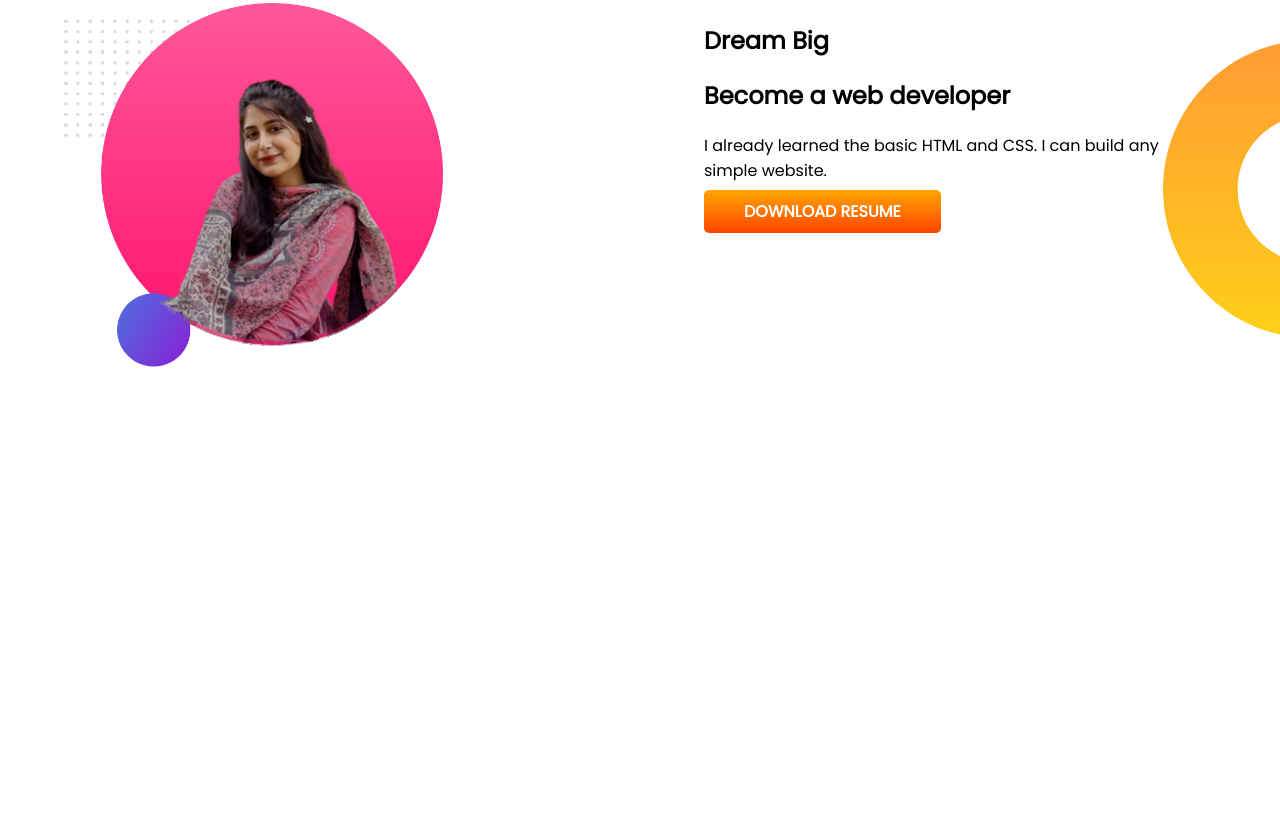
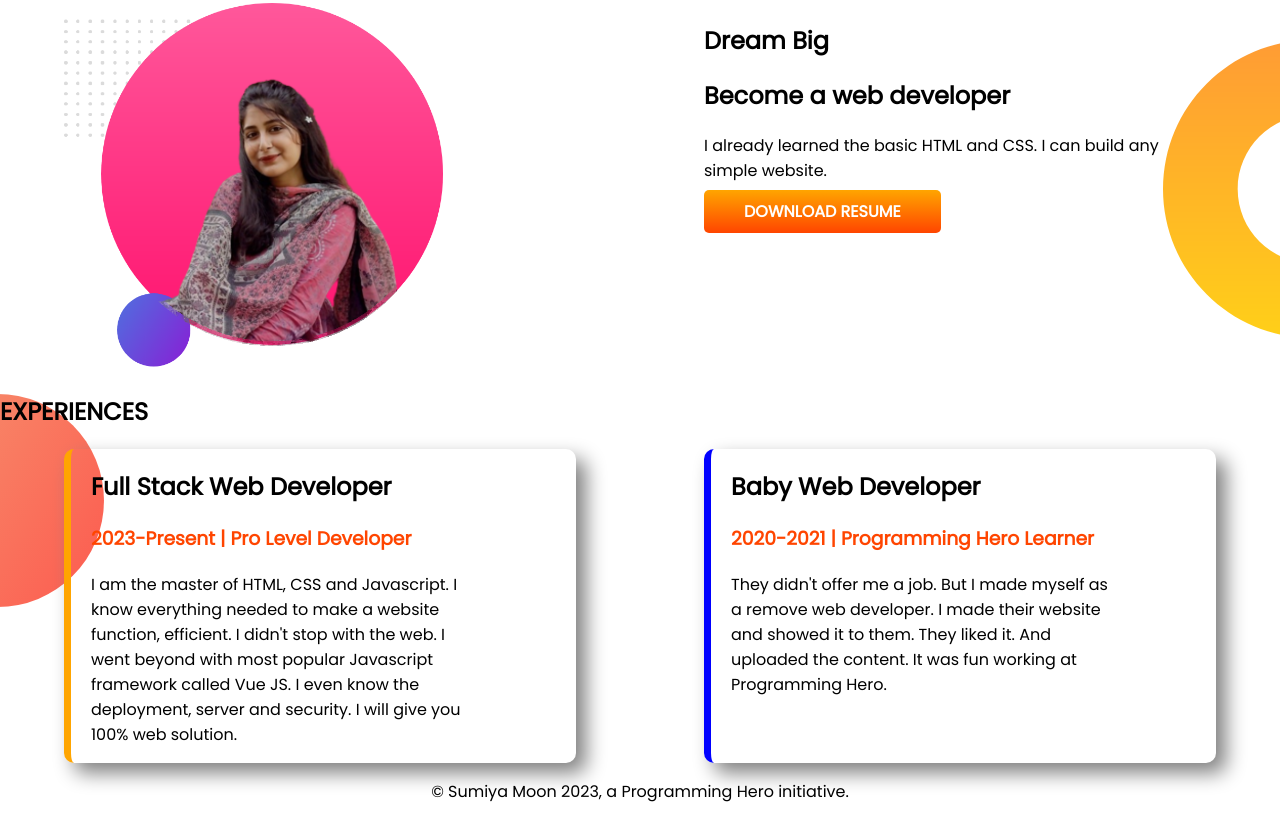
Before and after one commit to sumiyamoon05/developer-portfolio, a plain HTML site: page index.html in a window 1280 px wide. Shown: the part 430-1250 px from the top of the page. Before the commit the page ends 804 px from the top, so only its background shows below. Drawn offline with Linux system fonts and the light colour scheme.

Commit message:
final commit

```diff
--- a/index.html
+++ b/index.html
@@ -1,5 +1,6 @@
 <!DOCTYPE html>
 <html lang="en">
+
 <head>
     <meta charset="UTF-8">
     <meta http-equiv="X-UA-Compatible" content="IE=edge">
@@ -10,20 +11,22 @@
     <link href="https://fonts.googleapis.com/css2?family=Poppins&display=swap" rel="stylesheet">
     <link rel="stylesheet" href="style.css">
 </head>
+
 <body>
-<section class="top-banner">
+    <section class="top-banner flexiable-container">
         <div class="half-width">
             <h1>Welcome To</h1>
             <h1><span class="name-color">Sumiya Moon</span> World!</h1>
             <h3>Web Developer</h3>
-        <p>I am an enthusiastic, flexible and friendly University student looking for new opportunities. I have excelled teamwork skills and positive approach. </p>
+            <p>I am an enthusiastic, flexible and friendly University student looking for new opportunities. I have
+                excelled teamwork skills and positive approach. </p>
             <a class="link-button" target="_blank" href="https://github.com/sumiyamoon05">HIRE ME</a>
         </div>
         <div class="half-width">
             <img src="images/moon1-bg.png" alt="">
         </div>
     </section>
-<section class="second-banner">
+    <section class="second-banner flexiable-container">
         <div class="half-width">
             <img src="images/moon2-bg.png" alt="">
         </div>
@@ -36,5 +39,28 @@
         </div>
 
     </section>
+    <section class="last-class">
+        <h1>EXPERIENCES</h1>
+        <div class="flexiable-container">
+            <div id="full-developer" class="half-width experience-item">
+                <h1 > Full Stack Web Developer</h1>
+                <h3 class="name-color">2023-Present | Pro Level Developer</h3>
+                <p>I am the master of HTML, CSS and Javascript. I know everything needed to make a website function,
+                    efficient. I didn't stop with the web. I went beyond with most popular Javascript framework called
+                    Vue
+                    JS. I even know the deployment, server and security. I will give you 100% web solution.</p>
+            </div>
+            <div id="baby-developer" class="half-width experience-item">
+                <h1 >Baby Web Developer</h1>
+                <h3 class="name-color">2020-2021 | Programming Hero Learner</h3>
+                <p>They didn't offer me a job. But I made myself as a remove web developer. I made their website and
+                    showed it to them. They liked it. And uploaded the content. It was fun working at Programming Hero.
+                </p>
+            </div>
+        </div>
+    </section>
 </body>
+<footer>
+    <p>© Sumiya Moon 2023, a Programming Hero initiative.</p>
+</footer>
 </html>
--- a/style.css
+++ b/style.css
@@ -1,49 +1,81 @@
-body{
+body {
     font-family: 'Poppins', sans-serif;
     margin: 0;
 }
-h1{
+
+h1 {
     font-size: 100pxs;
 }
-.name-color{
+
+.name-color {
     color: orangered;
     font-weight: 700;
 }
-section{
+
+.flexiable-container {
     display: flex;
 }
-.half-width{
+
+.half-width {
     width: 50%;
     padding-left: 5%;
     padding-right: 8%;
 }
-.half-width img{
-   width: 80%;
+
+.half-width img {
+    width: 80%;
 }
-.link-button{
+
+.link-button {
     text-decoration: none;
-    background-image: linear-gradient(orange,orangered);
+    background-image: linear-gradient(orange, orangered);
     padding: 10px 40px;
     color: white;
     font-weight: 700;
     border-radius: 5px;
 }
-.top-banner{
+
+.top-banner {
     background-image: url(images/top-banner.png);
     background-repeat: no-repeat;
 
 }
-.link-button2{
+
+.link-button2 {
     text-decoration: none;
-    background-image: linear-gradient(orange,orangered);
+    background-image: linear-gradient(orange, orangered);
     padding: 10px 40px;
     color: white;
     font-weight: 700;
     border-radius: 5px;
 }
-.second-banner{
+
+.last-class {
+    background-image: url(images/exp-bg.png);
+    background-repeat: no-repeat;
+}
+
+.second-banner {
     background-image: url(images/dream-bg.png);
     background-repeat: no-repeat;
     background-position: right;
     margin-top: 50px;
 }
+
+.experience-item {
+    margin-left: 5%;
+    margin-right: 5%;
+    padding-left: 20px;
+    border-radius: 10px;
+    box-shadow: 10px 10px 20px gray;
+
+}
+#full-developer{
+    border-left: 7px solid orange;
+}
+#baby-developer{
+    border-left: 7px solid blue;
+}
+footer p{
+    text-align: center;
+}
```
Lines whose indentation alone changed are shown as unchanged.
